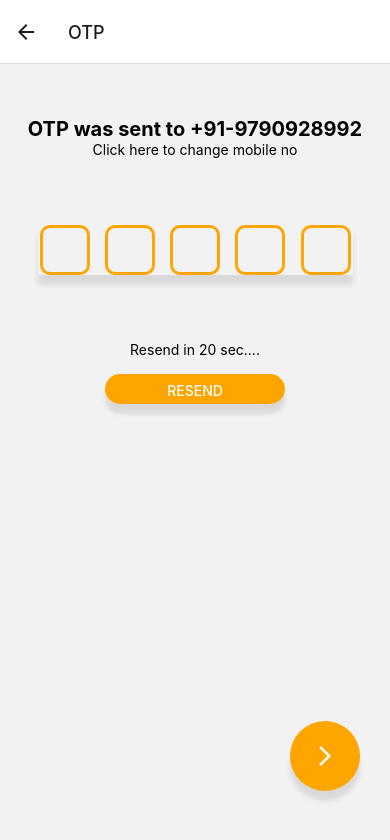
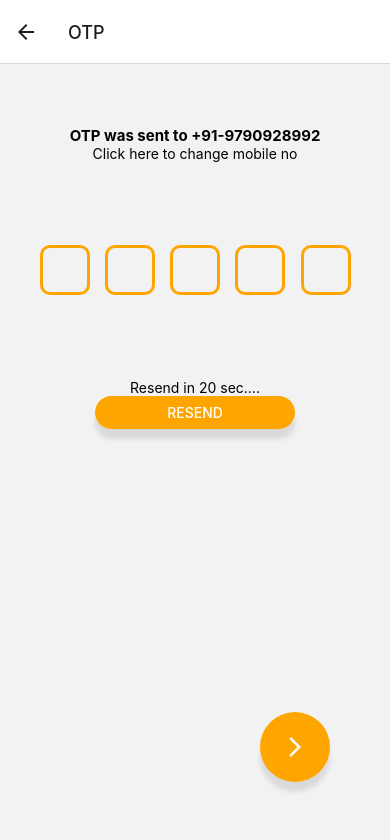
Before and after one commit to febinoAnand/emailtrackingReactNative, a React Native app: screen /OTP in a window 390 px wide. Shown: the top 840 px of the page. Built offline with nearby package versions, Linux system fonts and the light colour scheme.

Commit message:
Added flexbox for all the screens in emailtracking

```diff
--- a/screens/AppScreens/dashboard.js
+++ b/screens/AppScreens/dashboard.js
@@ -21,7 +21,7 @@ export default function Dashboard(){
                     </View>
                     <View style={styles.inputRow}>
                         <View style={styles.inputContainer}>
-                            <Text style={{ fontSize: 80, textAlign:'center' }}>24</Text>
+                            <Text style={{ fontSize: 60, textAlign:'center' }}>24</Text>
                         </View>
                     </View>
                 </View>
@@ -31,7 +31,7 @@ export default function Dashboard(){
                     </View>
                     <View style={styles.inputRow}>
                         <View style={styles.inputContainer}>
-                            <Text style={{ fontSize: 80, textAlign:'center' }}>12</Text>
+                            <Text style={{ fontSize: 60, textAlign:'center' }}>12</Text>
                         </View>
                     </View>
                 </View>
@@ -91,7 +91,7 @@ const styles = StyleSheet.create({
         backgroundColor: 'ghostwhite'
     },
     topHeader: {
-        fontSize: 20,
+        fontSize: 12,
         fontWeight: 'bold',
         marginBottom: 10,
         color:'white'
@@ -125,7 +125,7 @@ const styles = StyleSheet.create({
     },
     heads: {
         backgroundColor:'orange',
-        width: '107%',
+        width: '107.5%',
         borderColor:'orange',
         padding: 10,
         top:-12.5,
@@ -135,15 +135,19 @@ const styles = StyleSheet.create({
     },
     head3: {
         height: 40,
-        backgroundColor:'orange',
+        backgroundColor: 'orange',
         borderTopLeftRadius: 20,
         borderTopRightRadius: 20,
+        textAlign: 'center',
     },
-    rowText: { margin: 6,
+    rowText: {
+        flex:1,
+        margin: 6,
         left:10,
         color: 'black'
     },
     row: {
+        flex:1,
         borderBottomWidth: 1,
         width:'100%',
         borderBottomColor: 'black'
@@ -165,6 +169,7 @@ const styles = StyleSheet.create({
         elevation: 8,
     },
     text: {
+        fontSize:10,
         margin: 6,
         left:10,
         color: 'white'
@@ -219,8 +224,8 @@ const styles = StyleSheet.create({
         flexWrap: 'wrap',
         justifyContent: 'center',
         position: 'absolute',
-        bottom: 80,
-        left: 250,
+        bottom: 70,
+        left: 230,
     },
     legendItem: {
         flexDirection: 'row',
--- a/screens/AppScreens/inbox.js
+++ b/screens/AppScreens/inbox.js
@@ -36,7 +36,7 @@ const Inbox = () => {
                 <Ionicons name="search" size={20} color="black" style={styles.searchIcon} />
                 <TextInput
                     style={styles.input}
-                    placeholder="Search"
+                    placeholder="Search                                                                                      "
                 />
             </View>
             <FlatList
@@ -102,7 +102,7 @@ const styles = StyleSheet.create({
     },
     searchIcon: {
         position: 'absolute',
-        left: 330,
+        left: 310,
         zIndex: 1,
     },
     input: {
--- a/screens/AppScreens/reports.js
+++ b/screens/AppScreens/reports.js
@@ -1,5 +1,5 @@
 import React, { useState } from 'react';
-import { View, Button, TextInput, Text, StyleSheet } from 'react-native';
+import { View, Button, TextInput, Text, StyleSheet, ScrollView } from 'react-native';
 import { Ionicons } from '@expo/vector-icons';
 import { Table, Row } from 'react-native-table-component';
 import DatePicker from '@react-native-community/datetimepicker';
@@ -23,6 +23,7 @@ export default function Reports() {
     };
 
     return (
+        <ScrollView contentContainerStyle={styles.scrollContainer}>
             <View style={styles.container}>
                 <View style={styles.searchContainer}>
                     <Ionicons name="search" size={20} color="black" style={styles.searchIcon} />
@@ -37,7 +38,7 @@ export default function Reports() {
                 <View style={styles.inputRow}>
                     <View style={styles.inputContainer}>
                         <Text style={styles.inputHeader1}>From Date</Text>
-                    <View style={styles.selectDateButton1}>
+                        <View style={styles.buttonContainer2}>
                             <Button title={fromDate ? fromDate.toDateString() : 'Select Date'} onPress={showFromDate} color="orange" />
                         </View>
                         {showFromDatePicker && (
@@ -55,7 +56,7 @@ export default function Reports() {
                     </View>
                     <View style={styles.inputContainer}>
                         <Text style={styles.inputHeader2}>To Date</Text>
-                    <View style={styles.selectDateButton2}>
+                        <View style={styles.buttonContainer1}>
                             <Button title={toDate ? toDate.toDateString() : 'Select Date'} onPress={showToDate} color="orange" />
                         </View>
                         {showToDatePicker && (
@@ -76,28 +77,32 @@ export default function Reports() {
                 <View style={styles.tableContainer}>
                     <Table>
                         <Row data={tableHead} style={styles.head} textStyle={styles.text} />
-                    <Row data={['1', '2024-05-01', '239', 'Low' , 'High']} style={styles.row} textStyle={styles.rowText} />
-                    <Row data={['2', '2024-05-01', '239', 'Low' , 'High']} style={styles.row} textStyle={styles.rowText} />
-                    <Row data={['3', '2024-05-01', '239', 'Low' , 'High']} style={styles.row} textStyle={styles.rowText} />
-                    <Row data={['4', '2024-05-01', '239', 'Low' , 'High']} style={styles.row} textStyle={styles.rowText} />
-                    <Row data={['5', '2024-05-01', '239', 'Low' , 'High']} style={styles.row} textStyle={styles.rowText} />
-                    <Row data={['6', '2024-05-01', '239', 'Low' , 'High']} style={styles.row} textStyle={styles.rowText} />
-                    <Row data={['7', '2024-05-01', '239', 'Low' , 'High']} style={styles.row} textStyle={styles.rowText} />
-                    <Row data={['8', '2024-05-01', '239', 'Low' , 'High']} style={[styles.row, styles.lastRow]} textStyle={styles.rowText} />
+                        <Row data={['1', '2024-05-01', '239', 'Low', 'High']} style={styles.row} textStyle={styles.rowText} />
+                        <Row data={['2', '2024-05-01', '239', 'Low', 'High']} style={styles.row} textStyle={styles.rowText} />
+                        <Row data={['3', '2024-05-01', '239', 'Low', 'High']} style={styles.row} textStyle={styles.rowText} />
+                        <Row data={['4', '2024-05-01', '239', 'Low', 'High']} style={styles.row} textStyle={styles.rowText} />
+                        <Row data={['5', '2024-05-01', '239', 'Low', 'High']} style={styles.row} textStyle={styles.rowText} />
+                        <Row data={['6', '2024-05-01', '239', 'Low', 'High']} style={styles.row} textStyle={styles.rowText} />
+                        <Row data={['7', '2024-05-01', '239', 'Low', 'High']} style={styles.row} textStyle={styles.rowText} />
+                        <Row data={['8', '2024-05-01', '239', 'Low', 'High']} style={[styles.row, styles.lastRow]} textStyle={styles.rowText} />
                     </Table>
                 </View>
                 <View style={{ height: 40 }}></View>
-            <View style={styles.downloadButton}>
-                <Button
-                    title="Download"
+                <View style={styles.buttonContainer}>
+                    <Button title="Download"
                     color="orange"
                     />
                 </View>
+                <View style={{ height: 40 }}></View>
             </View>
+        </ScrollView>
     );
 }
 
 const styles = StyleSheet.create({
+    scrollContainer: {
+        flexGrow: 1,
+    },
     container: {
         flex: 1,
         paddingTop: 30,
@@ -110,7 +115,7 @@ const styles = StyleSheet.create({
         width: '100%',
         height: 40,
         marginBottom: 20,
-        borderColor:'white',
+        borderColor: 'white',
         borderRadius: 200,
         borderWidth: 2,
         overflow: 'hidden',
@@ -131,25 +136,70 @@ const styles = StyleSheet.create({
     inputContainer: {
         flex: 1,
         marginRight: 20,
-        marginLeft: 20
+        marginLeft: 20,
     },
     inputHeader1: {
         marginBottom: 5,
-        left:20,
+        left: 20,
         fontWeight: 'bold',
     },
     inputHeader2: {
         marginBottom: 5,
-        left:60,
+        left: 60,
         fontWeight: 'bold',
     },
     searchIcon: {
         marginLeft: 10,
         marginRight: 10,
     },
+    buttonContainer: {
+        borderRadius: 25,
+        width:200,
+        left:80,
+        overflow: "hidden",
+        alignSelf: 'stretch',
+        shadowColor: '#000',
+            shadowOffset: {
+                width: 0,
+                height: 10,
+            },
+            shadowOpacity: 0.1,
+            shadowRadius: 5.84,
+            elevation: 5,
+      },
+      buttonContainer1: {
+        borderRadius: 25,
+        width:150,
+        left:10,
+        overflow: "hidden",
+        alignSelf: 'stretch',
+        shadowColor: '#000',
+            shadowOffset: {
+                width: 0,
+                height: 10,
+            },
+            shadowOpacity: 0.1,
+            shadowRadius: 5.84,
+            elevation: 5,
+      },
+      buttonContainer2: {
+        borderRadius: 25,
+        width:150,
+        right:20,
+        overflow: "hidden",
+        alignSelf: 'stretch',
+        shadowColor: '#000',
+            shadowOffset: {
+                width: 0,
+                height: 10,
+            },
+            shadowOpacity: 0.1,
+            shadowRadius: 5.84,
+            elevation: 5,
+      },
     tableContainer: {
         backgroundColor: 'white',
-        borderRadius:20,
+        borderRadius: 20,
         shadowOffset: {
             width: 0,
             height: 10,
@@ -163,61 +213,33 @@ const styles = StyleSheet.create({
         backgroundColor: 'orange',
         borderTopLeftRadius: 20,
         borderTopRightRadius: 20,
+        textAlign: 'center',
     },
     lastRow: {
         borderBottomWidth: 0
     },
     row: {
+        flex:1,
         borderBottomWidth: 1,
-        borderRadius:40,
+        width:'100%',
         borderBottomColor: 'black'
     },
     text: {
-        margin: 6,
+        fontSize:12,
+        margin: 0,
         left:10,
-        color:'white'
+        color: 'white'
     },
     rowText: {
         margin: 6,
-        left:10,
+        left: 10,
         color: 'black'
     },
     downloadButton: {
-        height: 30,
-        width: 200,
-        fontSize: 40,
-        left:80,
-        borderRadius: 200,
-        overflow: 'hidden',
-        shadowOffset: {
-            width: 0,
-            height: 10,
-        },
-        shadowOpacity: 0.1,
-        shadowRadius: 5.84,
-        elevation: 8,
-    },
-    selectDateButton1: {
-        height: 30,
-        width: 140,
-        fontSize: 40,
-        right:20,
-        borderRadius: 200,
-        overflow: 'hidden',
-        shadowOffset: {
-            width: 0,
-            height: 10,
-        },
-        shadowOpacity: 0.1,
-        shadowRadius: 5.84,
-        elevation: 8,
-    },
-    selectDateButton2: {
-        height: 30,
-        width: 140,
-        fontSize: 40,
-        left:15,
-        borderRadius: 200,
+        height: 40,
+        width: '100%',
+        marginBottom: 20,
+        borderRadius: 25,
         overflow: 'hidden',
         shadowOffset: {
             width: 0,
--- a/screens/AppScreens/settings.js
+++ b/screens/AppScreens/settings.js
@@ -1,9 +1,10 @@
 import React from 'react';
-import { View, Text, Button, TextInput, StyleSheet } from 'react-native';
+import { View, Text, Button, TextInput, StyleSheet, ScrollView } from 'react-native';
 
 export default function Settings({ navigation }) {
     return (
-        <View style={styles.container}>
+        <ScrollView contentContainerStyle={styles.scrollViewContainer}>
+            <View style={{ height: 40 }}></View>
             <View style={styles.inputTitle}>
                 <View style={styles.head}>
                     <Text style={styles.topHeader}>Profile</Text>
@@ -73,14 +74,14 @@ export default function Settings({ navigation }) {
                 </View>
             </View>
             <View style={{ height: 20 }}></View>
-            <View style={styles.downloadButton}>
+            <View style={styles.buttonContainer1}>
                 <Button
                     title="Change Password"
                     color="orange"
                 />
             </View>
             <View style={{ height: 20 }}></View>
-            <View style={styles.downloadButton}>
+            <View style={styles.buttonContainer1}>
                 <Button
                     title="Logout"
                     color="orange"
@@ -89,11 +90,18 @@ export default function Settings({ navigation }) {
                     }}
                 />
             </View>
-        </View>
+            <View style={{ height: 40 }}></View>
+        </ScrollView>
     );
 }
 
 const styles = StyleSheet.create({
+    scrollViewContainer: {
+        flexGrow: 1,
+        alignItems: 'center',
+        justifyContent: 'center',
+        backgroundColor: 'ghostwhite'
+    },
     container: {
         flex: 1,
         alignItems: "center",
@@ -131,13 +139,28 @@ const styles = StyleSheet.create({
     },
     head: {
         backgroundColor: 'orange',
-        width: '108%',
+        width: '108.5%',
         bottom:12,
         padding: 10,
         overflow: 'hidden',
         borderTopLeftRadius: 10,
         borderTopRightRadius: 10,
     },
+    buttonContainer1: {
+        borderRadius: 25,
+        width:180,
+        left:110,
+        overflow: "hidden",
+        alignSelf: 'stretch',
+        shadowColor: '#000',
+            shadowOffset: {
+                width: 0,
+                height: 10,
+            },
+            shadowOpacity: 0.1,
+            shadowRadius: 5.84,
+            elevation: 5,
+      },
     downloadButton: {
         height: 30,
         width: 200,
--- a/screens/AppScreens/tickets.js
+++ b/screens/AppScreens/tickets.js
@@ -37,7 +37,7 @@ export default function Ticket() {
                 <Ionicons name="search" size={20} color="black" style={styles.searchIcon} />
                 <TextInput
                     style={styles.input}
-                    placeholder="Search"
+                    placeholder="Search                                                                                                "
                     value={searchText}
                     onChangeText={text => setSearchText(text)}
                 />
@@ -105,7 +105,7 @@ const styles = StyleSheet.create({
     },
     searchIcon: {
         position: 'absolute',
-        left: 330,
+        left: 310,
         zIndex: 1,
     },
     input: {
--- a/screens/AuthScreens/login.js
+++ b/screens/AuthScreens/login.js
@@ -1,15 +1,15 @@
-import {View,TextInput, StyleSheet,Image} from 'react-native';
+import { View, TextInput, StyleSheet, Image } from 'react-native';
 import { SimpleLineIcons, Feather, MaterialIcons } from '@expo/vector-icons';
 
-export default function Login({navigation}){
-    return(
-        <View style={styles.centerText} >
+export default function Login({ navigation }) {
+    return (
+        <View style={styles.container}>
             <Image
                 source={require('../../assets/ifm.png')}
                 style={styles.image}
                 resizeMode="cover"
             />
-            <View style={{ height: 20 }}></View>
+            <View style={styles.centerText}>
                 <View style={styles.inputContainer}>
                     <SimpleLineIcons name="user" size={20} color="orange" style={styles.icon} />
                     <TextInput
@@ -23,9 +23,10 @@ export default function Login({navigation}){
                         style={styles.textInput}
                         placeholder='Password' />
                 </View>
+            </View>
             <View style={[styles.circle, { backgroundColor: 'orange' }]}>
                 <MaterialIcons name="arrow-forward-ios" size={24} color="white"
-                onPress={()=>{
+                    onPress={() => {
                         navigation.navigate("TabScreen")
                     }}
                 />
@@ -34,9 +35,13 @@ export default function Login({navigation}){
     )
 }
 
-const styles= StyleSheet.create({
+const styles = StyleSheet.create({
+    container: {
+        flex: 1,
+        alignItems: "center",
+        justifyContent: "center",
+    },
     centerText: {
-        flex: 1,
         alignItems: "center",
         justifyContent: "center",
     },
@@ -52,25 +57,21 @@ const styles= StyleSheet.create({
         margin: 10,
         borderRadius: 10,
         paddingLeft: 40,
-
     },
     icon: {
         position: 'absolute',
         left: 20,
         zIndex: 1,
     },
-    button: {
-        marginTop: 200,
-        left: 130
-    },
     circle: {
         width: 70,
         height: 70,
+        left:120,
+        top:100,
         borderRadius: 50,
         alignItems: 'center',
         justifyContent: 'center',
-        marginTop: 200,
-        left: 130,
+        marginTop: 50,
         shadowOffset: {
             width: 0,
             height: 0,
--- a/screens/AuthScreens/otpauth.js
+++ b/screens/AuthScreens/otpauth.js
@@ -1,8 +1,8 @@
-import {View,Text,TextInput,Button,StyleSheet} from 'react-native'
+import { View, Text, TextInput, Button, StyleSheet } from 'react-native';
 import { MaterialIcons } from '@expo/vector-icons';
 import React, { useRef } from 'react';
 
-export default function OTPAuth({navigation}){
+export default function OTPAuth({ navigation }) {
   const inputRefs = [...Array(5)].map(() => useRef(null));
 
   const focusNextInput = (index) => {
@@ -24,17 +24,21 @@ export default function OTPAuth({navigation}){
       focusPreviousInput(index);
     }
   };
-    return(
-        <View style={style.container}>
-        <View>
-            <Text style={style.baseText}>OTP was sent to +91-9790928992</Text>
-            <Text style={style.innerText}>Click here to change mobile no</Text>
+
+  return (
+    <View style={styles.container}>
+      <View style={styles.textContainer}>
+        <Text style={styles.baseText}>OTP was sent to +91-9790928992</Text>
+        <Text style={styles.innerText}>Click here to change mobile no</Text>
       </View>
-        <View style={style.otpContainer}>
+      <View style={styles.otpContainer}>
         {[...Array(5)].map((_, index) => (
           <TextInput
-            key={index} ref={inputRefs[index]}
-            style={style.otpInput} maxLength={1} keyboardType="numeric"
+            key={index}
+            ref={inputRefs[index]}
+            style={styles.otpInput}
+            maxLength={1}
+            keyboardType="numeric"
             onChangeText={(value) => handleInputChange(value, index)}
             onKeyPress={({ nativeEvent }) => {
               if (nativeEvent.key === 'Backspace') {
@@ -44,56 +48,62 @@ export default function OTPAuth({navigation}){
           />
         ))}
       </View>
-        <View >
+      <View style={styles.resendContainer}>
         <Text>Resend in 20 sec....</Text>
-        </View>
-        <View style={style.resendButton}>
-            <Button
-                title="Resend"
-                onPress={() => {
+        <View style={styles.buttonContainer}>
+            <Button title="Resend"
+            color="orange"
+              onPress={()=>{
                 alert("Resend..OK");
-                }}
-                color="orange"
-            />
-        </View>
-        <View style={[style.circle, { backgroundColor: 'orange' }]}>
-        <MaterialIcons name="arrow-forward-ios" size={24} color="white"
-                onPress={()=>{
-                    navigation.navigate("Registration")
               }}
             />
         </View>
       </View>
-    )
+      <View style={[styles.circle, { backgroundColor: 'orange', left:100 }]}>
+        <MaterialIcons
+          name="arrow-forward-ios"
+          size={24}
+          color="white"
+          onPress={() => {
+            navigation.navigate('Registration');
+          }}
+        />
+      </View>
+    </View>
+  );
 }
 
-const style = StyleSheet.create({
-    container:{
-        flex:1,
-        alignItems:"center",
-        justifyContent:"space-around",
-        padding : 20
+const styles = StyleSheet.create({
+  container: {
+    flex: 1,
+    alignItems: 'center',
+    justifyContent: 'space-around',
+    padding: 20,
+  },
+  textContainer: {
+    alignItems: 'center',
   },
   baseText: {
     fontWeight: 'bold',
-        fontSize:20,
+    fontSize: 15,
   },
   innerText: {
-        textAlign:'center'
-    },
-    textInput:{
-        borderWidth:1,
-        borderColor:"black",
-        height:40,
-        width:250,
-        margin:10,
-        borderRadius:10,
-        padding:5
+    textAlign: 'center',
   },
   otpContainer: {
     flexDirection: 'row',
     justifyContent: 'space-between',
     width: '90%',
+  },
+  resendContainer: {
+    alignItems: 'center',
+  },
+  buttonContainer: {
+    borderRadius: 25,
+    width:200,
+    overflow: "hidden",
+    alignSelf: 'stretch',
+    shadowColor: '#000',
         shadowOffset: {
             width: 0,
             height: 10,
@@ -101,26 +111,6 @@ const style = StyleSheet.create({
         shadowOpacity: 0.1,
         shadowRadius: 5.84,
         elevation: 5,
-    },
-    resendContainer: {
-        marginTop: 10,
-        height: 100,
-        width:150
-    },
-    resendButton: {
-        height: 30,
-        width: 180,
-        bottom:50,
-        fontSize: 40,
-        borderRadius: 20,
-        overflow: 'hidden',
-        shadowOffset: {
-            width: 0,
-            height: 10,
-        },
-        shadowOpacity: 0.1,
-        shadowRadius: 5.84,
-        elevation: 8,
   },
   otpInput: {
     borderWidth: 3,
@@ -131,9 +121,13 @@ const style = StyleSheet.create({
     borderRadius: 10,
     textAlign: 'center',
   },
-    button: {
-        marginTop: 20,
-        left: 120,
+  circle: {
+    width: 70,
+    height: 70,
+    borderRadius: 50,
+    alignItems: 'center',
+    justifyContent: 'center',
+    marginTop: 200,
     shadowOffset: {
       width: 0,
       height: 10,
@@ -142,37 +136,4 @@ const style = StyleSheet.create({
     shadowRadius: 5.84,
     elevation: 8,
   },
-    circle: {
-        width: 70,
-        height: 70,
-        borderRadius: 50,
-        alignItems: 'center',
-        justifyContent: 'center',
-        marginTop: 200,
-        left: 130,
-        shadowOffset: {
-            width: 0,
-            height: 10,
-        },
-        shadowOpacity: 0.1,
-        shadowRadius: 5.84,
-        elevation: 8,
-    },
-    circles: {
-        width: 70,
-        height: 70,
-        borderRadius: 50,
-        alignItems: 'center',
-        justifyContent: 'center',
-        marginTop: 200,
-        left: 130,
-        shadowOffset: {
-            width: 0,
-            height: 10,
-        },
-        shadowOpacity: 0.1,
-        shadowRadius: 5.84,
-        elevation: 5,
-    }
-
-})
+});
--- a/screens/AuthScreens/registration.js
+++ b/screens/AuthScreens/registration.js
@@ -1,14 +1,15 @@
-import {View,TextInput,Image,StyleSheet} from "react-native";
+import { View, TextInput, Image, StyleSheet } from "react-native";
 import { SimpleLineIcons, FontAwesome5, Feather, MaterialIcons } from '@expo/vector-icons';
 
-export default function Registration({navigation}){
-    return(
-        <View style={styles.centerText}>
+export default function Registration({ navigation }) {
+    return (
+        <View style={styles.container}>
             <Image
                 source={require('../../assets/ifm.png')}
                 style={styles.image}
                 resizeMode="cover"
             />
+            <View style={styles.centerText}>
                 <View style={styles.inputContainer}>
                     <SimpleLineIcons name="user" size={20} color="orange" style={styles.icon} />
                     <TextInput
@@ -33,6 +34,7 @@ export default function Registration({navigation}){
                         style={styles.textInput}
                         placeholder='Confirm Password' />
                 </View>
+            </View>
             <View style={[styles.circle, { backgroundColor: 'orange' }]}>
                 <MaterialIcons name="arrow-forward-ios" size={24} color="white"
                     onPress={() => {
@@ -41,15 +43,18 @@ export default function Registration({navigation}){
             </View>
         </View>
     )
-
 }
 
-const styles= StyleSheet.create({
-    centerText:{
-        flex:1,
-        alignItems:"center",
-        justifyContent:"center",
-        gap:10,
+const styles = StyleSheet.create({
+    container: {
+        flex: 1,
+        alignItems: "center",
+        justifyContent: "center",
+    },
+    centerText: {
+        alignItems: "center",
+        justifyContent: "center",
+        gap: 10,
     },
     inputContainer: {
         flexDirection: 'row',
@@ -60,13 +65,13 @@ const styles= StyleSheet.create({
         left: 20,
         zIndex: 1,
     },
-    textInput:{
-        borderWidth:1,
-        borderColor:"orange",
-        height:45,
-        width:300,
-        margin:10,
-        borderRadius:10,
+    textInput: {
+        borderWidth: 1,
+        borderColor: "orange",
+        height: 45,
+        width: 300,
+        margin: 10,
+        borderRadius: 10,
         paddingLeft: 40,
     },
     circle: {
@@ -75,7 +80,7 @@ const styles= StyleSheet.create({
         borderRadius: 50,
         alignItems: 'center',
         justifyContent: 'center',
-        marginTop: 200,
+        marginTop: 100,
         left: 130,
         shadowColor: '#000',
         shadowOffset: {
```
Lines whose indentation alone changed are shown as unchanged.
